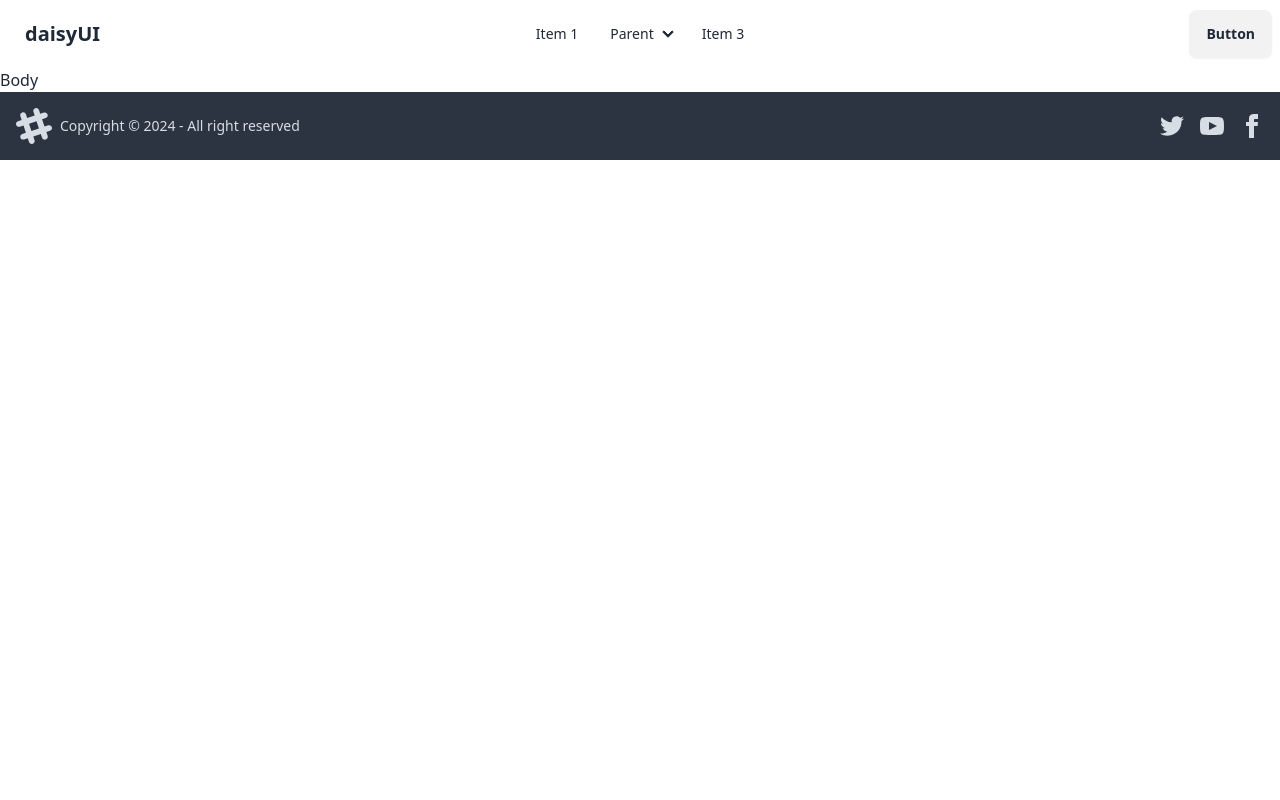
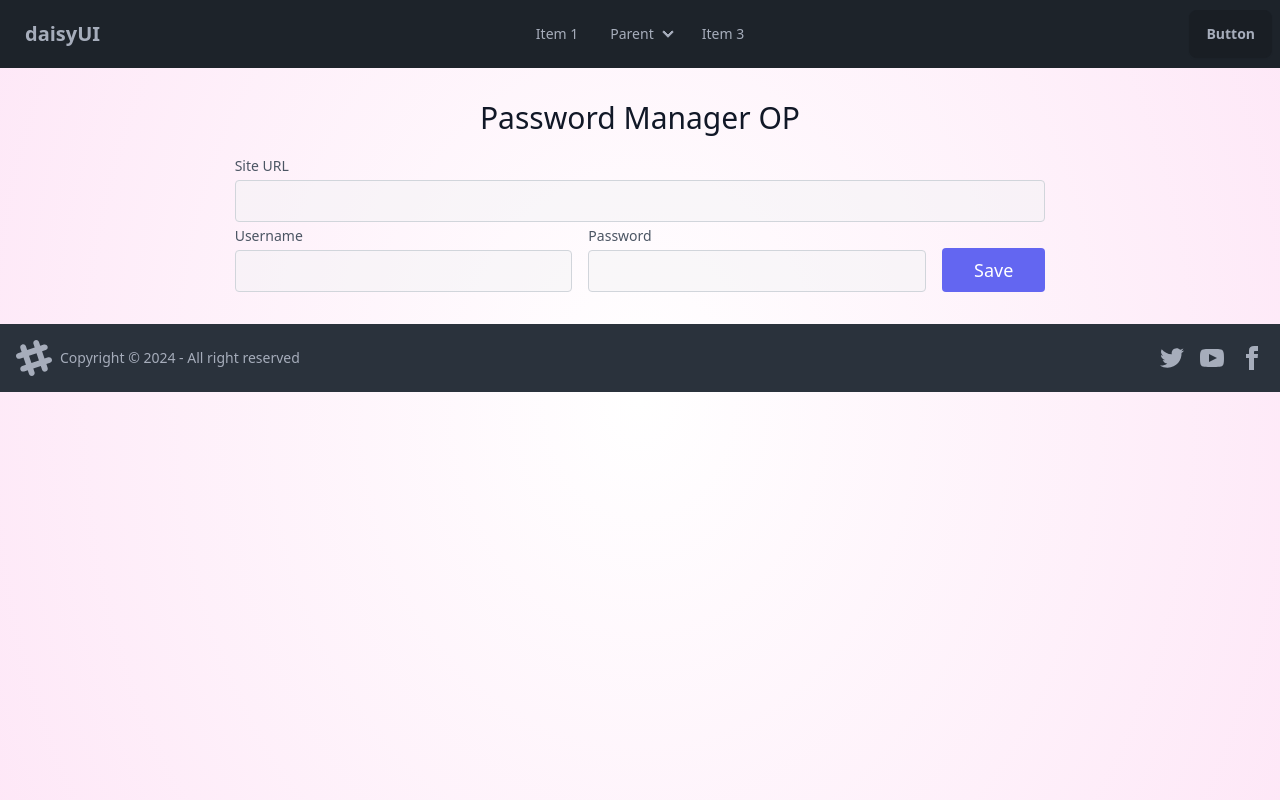
Before and after one commit to CoderShubham007/Password-Manager, a React (Vite) app: page / in a window 1280 px wide. Built offline with nearby package versions, Linux system fonts and the light colour scheme.

Commit message:
Added Form in Manager Component added added dark theme in the App

```diff
--- a/index.html
+++ b/index.html
@@ -1,5 +1,5 @@
 <!doctype html>
-<html lang="en">
+<html lang="en" data-theme="dark">
   <head>
     <meta charset="UTF-8" />
     <link rel="icon" type="image/svg+xml" href="/vite.svg" />
--- a/src/App.jsx
+++ b/src/App.jsx
@@ -1,4 +1,5 @@
 import Footer from "./components/Footer"
+import Manager from "./components/Manager"
 import Navbar from "./components/Navbar"
 
 function App() {
@@ -6,9 +7,7 @@ function App() {
   return (
     <>
       <Navbar />
-      <div className="container">
-        Body
-      </div>
+      <Manager />
       <Footer />
     </>
   )
--- /dev/null
+++ b/src/components/Manager.jsx
@@ -0,0 +1,37 @@
+import React from 'react'
+
+const Manager = () => {
+    return (
+        <>
+            <div className="absolute top-0 z-[-2] h-screen w-screen rotate-180 transform bg-white bg-[radial-gradient(60%_120%_at_50%_50%,hsla(0,0%,100%,0)_0,rgba(252,205,238,.5)_100%)]"></div>
+            <div className="container p-8 mx-auto">
+                <form action="">
+                    <div className="flex flex-col text-center w-full">
+                        <h1 className="sm:text-3xl text-2xl font-medium title-font mb-4 text-gray-900">Password Manager OP</h1>
+                    </div>
+                    {/* Site URL */}
+                    <div className="flex lg:w-2/3 w-full sm:flex-row flex-col mx-auto px-8 sm:space-x-4 sm:space-y-0 space-y-4 sm:px-0 items-end">
+                        <div className="relative flex-grow w-full">
+                            <label for="full-name" className="leading-7 text-sm text-gray-600">Site URL</label>
+                            <input type="text" id="full-name" name="full-name" className="w-full bg-gray-100 bg-opacity-50 rounded border border-gray-300 focus:border-indigo-500 focus:bg-transparent focus:ring-2 focus:ring-indigo-200 text-base outline-none text-gray-700 py-1 px-3 leading-8 transition-colors duration-200 ease-in-out" />
+                        </div>
+                    </div>
+                    {/* USername and Password */}
+                    <div className="flex lg:w-2/3 w-full sm:flex-row flex-col mx-auto px-8 sm:space-x-4 sm:space-y-0 space-y-4 sm:px-0 items-end">
+                        <div className="relative flex-grow w-full">
+                            <label for="full-name" className="leading-7 text-sm text-gray-600">Username</label>
+                            <input type="text" id="full-name" name="full-name" className="w-full bg-gray-100 bg-opacity-50 rounded border border-gray-300 focus:border-indigo-500 focus:bg-transparent focus:ring-2 focus:ring-indigo-200 text-base outline-none text-gray-700 py-1 px-3 leading-8 transition-colors duration-200 ease-in-out" />
+                        </div>
+                        <div className="relative flex-grow w-full">
+                            <label for="password" className="leading-7 text-sm text-gray-600">Password</label>
+                            <input type="password" id="password" name="password" className="w-full bg-gray-100 bg-opacity-50 rounded border border-gray-300 focus:border-indigo-500 focus:bg-transparent focus:ring-2 focus:ring-indigo-200 text-base outline-none text-gray-700 py-1 px-3 leading-8 transition-colors duration-200 ease-in-out" />
+                        </div>
+                        <button className="text-white bg-indigo-500 border-0 py-2 px-8 focus:outline-none hover:bg-indigo-600 rounded text-lg">Save</button>
+                    </div>
+                </form>
+            </div>
+        </>
+    )
+}
+
+export default Manager
--- a/tailwind.config.js
+++ b/tailwind.config.js
@@ -8,4 +8,7 @@ export default {
     extend: {},
   },
   plugins: [require("daisyui")],
+  daisyui: {
+    themes: ["light", "dark"],
+  },
 }
```
Also changed, not shown: src/components/Footer.jsx (indentation only), src/components/Navbar.jsx (indentation only).
